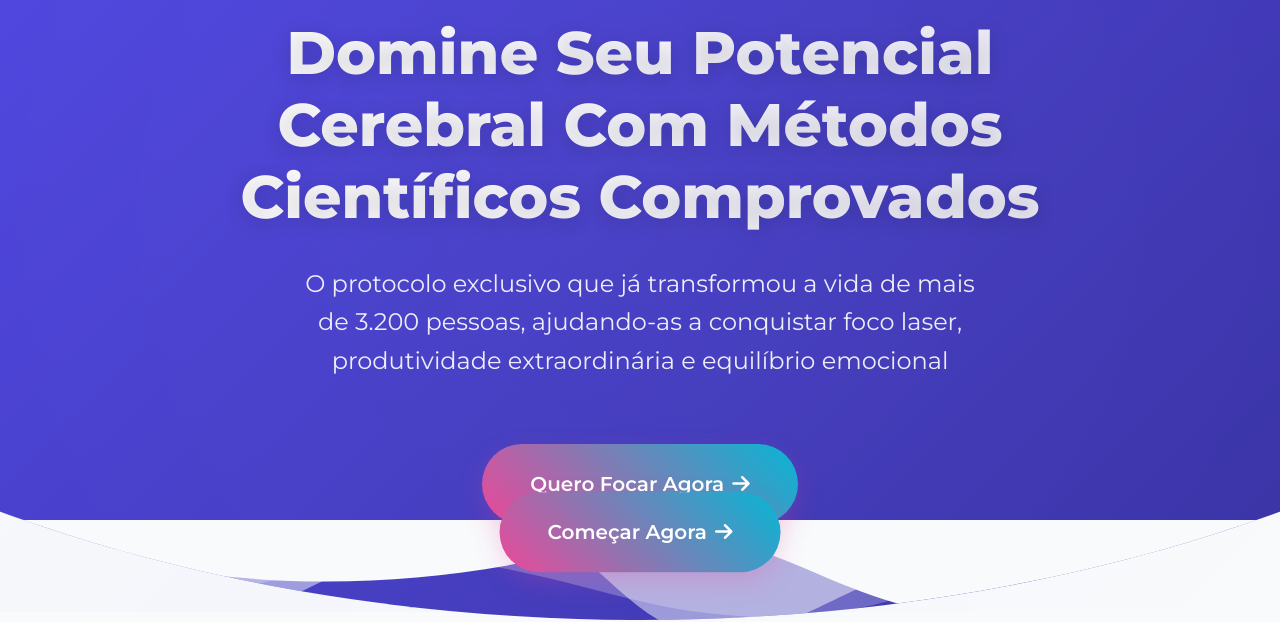
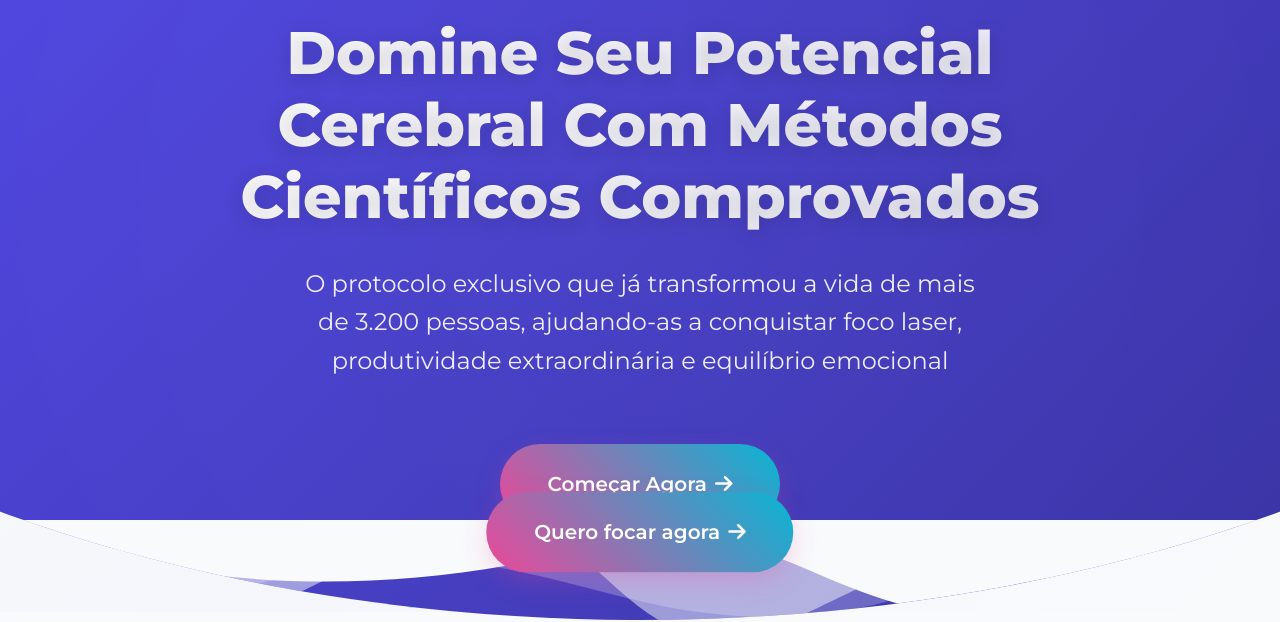
Before and after one commit to DreamSinn/ad, a plain HTML site: page index.html in a window 1280 px wide. Shown: the part 188-810 px from the top of the page. Drawn offline with nearby package versions, Linux system fonts and the light colour scheme.

Commit message:
Update index.html

```diff
--- a/index.html
+++ b/index.html
@@ -1154,7 +1154,7 @@
                 <h1>Domine Seu Potencial Cerebral Com Métodos Científicos Comprovados</h1>
                 <p>O protocolo exclusivo que já transformou a vida de mais de 3.200 pessoas, ajudando-as a conquistar foco laser, produtividade extraordinária e equilíbrio emocional</p>
                 <a href="#offer" class="btn btn-primary btn-lg">
-                    <span>Quero Focar Agora</span>
+                    <span>Começar Agora</span>
                     <i class="fas fa-arrow-right"></i>
                 </a>
             </div>
@@ -1430,7 +1430,7 @@
     <!-- Floating CTA -->
     <div class="floating-cta">
         <a href="#offer" class="btn btn-primary btn-lg">
-            <span>Começar Agora</span>
+            <span>Quero focar agora</span>
             <i class="fas fa-arrow-right"></i>
         </a>
     </div>
```
